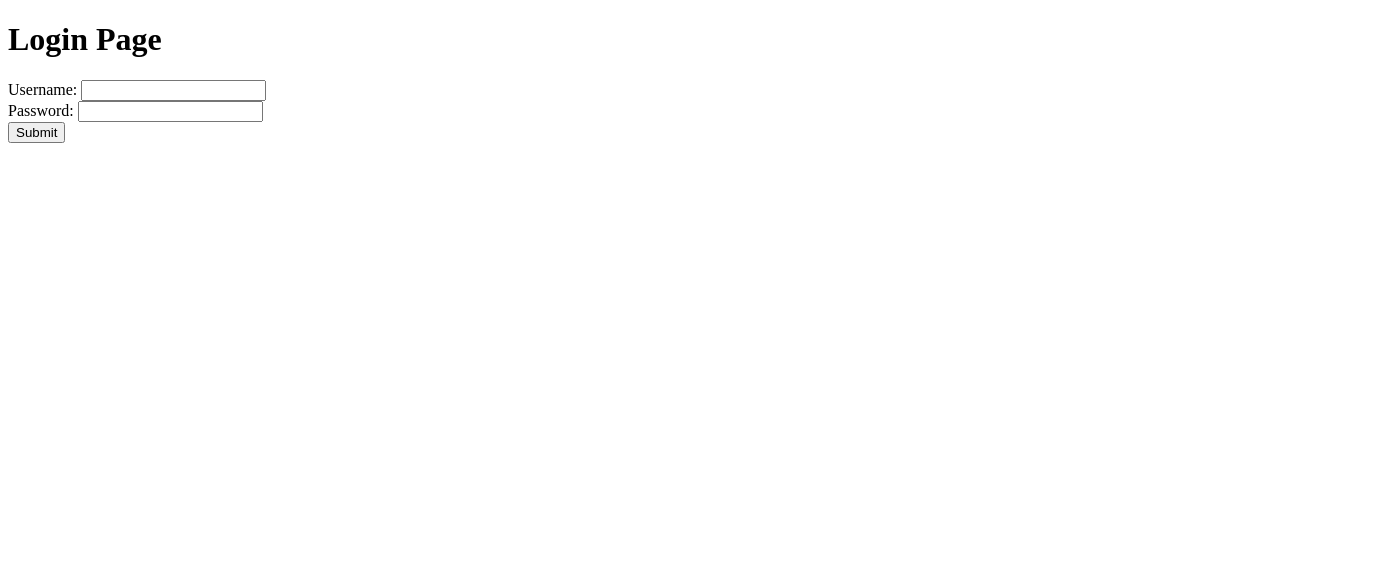
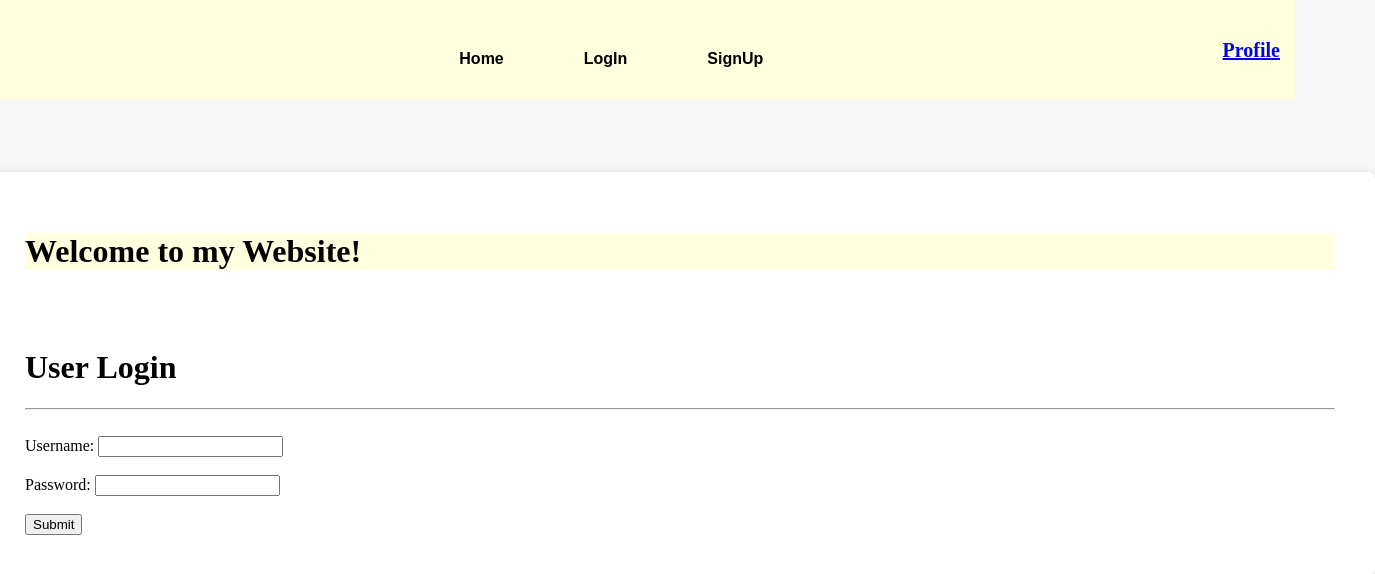
Before and after one commit to Xiyu-Serena-Wan/Xiyu-Qing-Assignment3, a React (Vite) app: page /login in a window 1280 px wide. Shown: the top 574 px of the page, 1375 px wide, since content can reach past the window. Built offline with nearby package versions, Linux system fonts and the light colour scheme.

Commit message:
basic layout

```diff
--- /dev/null
+++ b/src/Homepage.jsx
@@ -0,0 +1,18 @@
+import React from 'react';
+import Navbar from './components/NavBar';
+
+function Homepage() {
+  return (
+    <div>
+      <Navbar />
+      <br></br>
+      <br></br>
+
+      <div style={{display:'flex', justifyContent:'center'}}>
+      <h1>Welcome to my website</h1>
+      </div>
+    </div>
+  );
+}
+
+export default Homepage;
--- a/src/Login.jsx
+++ b/src/Login.jsx
@@ -1,14 +1,15 @@
 import axios from 'axios';
 import { useState } from 'react';
 import { useNavigate } from 'react-router';
+import './loginForm.css';
+import Navbar from './components/NavBar';
 
 function Login() {
-    const navigate = useNavigate()
+  const navigate = useNavigate();
 
   const [usernameState, setUsernameState] = useState('');
   const [passwordState, setPasswordState] = useState('');
   const [errorMsgState, setErrorMsgState] = useState('');
-
 
   async function onSubmit() {
     setErrorMsgState('');
@@ -21,6 +22,7 @@ function Login() {
       navigate('/pokemon');
     } catch (error) {
       setErrorMsgState(error.response.data);
+      console.log(error.response.data);
     }
   }
 
@@ -32,27 +34,48 @@ function Login() {
     setUsernameState(event.target.value);
   }
 
-
   return (
     <div>
-            <h1>Login Page</h1>
-          {errorMsgState && <h1>
-              {errorMsgState}
-          </h1>}
+      <Navbar />
+      <br></br>
+      <br></br>
+      <br></br>
+      <br></br>
+      <div className="container">
+        <h1 style={{ backgroundColor: 'lightyellow' }}>
+          Welcome to my Website!
+        </h1>
+        <br></br>
+        <br></br>
+        <h1>User Login</h1>
+        {errorMsgState && <h1>{errorMsgState}</h1>}
+        <hr></hr>
+        <br></br>
 
         <div>
           <div>
-                  <label>Username:</label> <input value={usernameState} onInput={(event) => updateUsername(event)}/>
+            <label>Username:</label>{' '}
+            <input
+              value={usernameState}
+              onInput={(event) => updateUsername(event)}
+            />
           </div>
+          <br></br>
           <div>
-                  <label>Password:</label> <input value={passwordState} onInput={(event) => updatePassword(event)}/>
+            <label>Password:</label>{' '}
+            <input
+              value={passwordState}
+              onInput={(event) => updatePassword(event)}
+            />
           </div>
+          <br></br>
           <div>
             <button onClick={() => onSubmit()}>Submit</button>
           </div>
         </div>
       </div>
-    )
+    </div>
+  );
 }
 
 export default Login;
--- a/src/Register.jsx
+++ b/src/Register.jsx
@@ -1,5 +1,7 @@
 import axios from 'axios';
 import { useState } from 'react';
+import Navbar from './components/NavBar';
+import './loginForm.css';
 
 function Register() {
   const [usernameState, setUsernameState] = useState('');
@@ -7,12 +9,11 @@ function Register() {
   const [verifyPasswordState, setVerifyPasswordState] = useState('');
   const [errorMsgState, setErrorMsgState] = useState('');
 
-
   async function onSubmit() {
-      setErrorMsgState('')
+    setErrorMsgState('');
     // verify password
-      if(verifyPasswordState !== passwordState) {
-        setErrorMsgState('Please verify passwords are the same :)')
+    if (verifyPasswordState !== passwordState) {
+      setErrorMsgState('Please verify passwords are the same :)');
       return;
     }
 
@@ -41,30 +42,50 @@ function Register() {
     setUsernameState(event.target.value);
   }
 
-
   return (
     <div>
+      <Navbar />
+      <div className="container">
         <h1>Register Page</h1>
-          {errorMsgState && <h1>
-              {errorMsgState}
-          </h1>}
+        {errorMsgState && <h1>{errorMsgState}</h1>}
+
+<hr></hr>
+        <div>
+          <div>
+            <br></br>
+            <label>Username:</label>{' '}
+            <input
+              value={usernameState}
+              onInput={(event) => updateUsername(event)}
+            />
+          </div>
+          <br></br>
 
           <div>
+            <label>Password:</label>{' '}
+            <input
+              value={passwordState}
+              onInput={(event) => updatePassword(event)}
+            />
+          </div>
+          <br></br>
+
           <div>
-                  <label>Username:</label> <input value={usernameState} onInput={(event) => updateUsername(event)}/>
+            <label>Verify Password:</label>{' '}
+            <input
+              value={verifyPasswordState}
+              onInput={(event) => updateVerifyPassword(event)}
+            />
           </div>
-              <div>
-                  <label>Password:</label> <input value={passwordState} onInput={(event) => updatePassword(event)}/>
-              </div>
-              <div>
-                  <label>Verify Password:</label> <input value={verifyPasswordState} onInput={(event) => updateVerifyPassword(event)}/>
-              </div>
+          <br></br>
+
           <div>
             <button onClick={() => onSubmit()}>Submit</button>
           </div>
         </div>
       </div>
-    )
+    </div>
+  );
 }
 
 export default Register;
--- /dev/null
+++ b/src/components/NavBar.css
@@ -0,0 +1,94 @@
+/* Navbar.css */
+
+.navbar {
+    display: flex;
+    justify-content: space-between;
+    align-items: center;
+    padding: 15px;
+    width: 100vw;
+    background-color: lightyellow;
+    color: rgb(153 153 153 / 100%);
+    font-size: 20px;
+    font-weight: bold;
+    height: 70px;
+  }
+
+  .links {
+    display: flex;
+    justify-content: center;
+    align-items: center;
+    flex: 1;
+  }
+
+  .links a {
+    text-decoration: none;
+    color: black;
+    font-family: Ubuntu, sans-serif;
+    margin: 0 40px;
+    margin-top: 18px;
+    font-size: 16px;
+  }
+
+  .buttons button {
+    background-color: rgb(0 26 155 / 100%);
+
+    /* Blue background color */
+    color: white; /* Text color */
+    border: none; /* Remove default button border */
+    padding: 10px 20px; /* Adjust padding for better appearance */
+    border-radius: 60px; /* Apply rounded corners */
+    cursor: pointer; /* Show pointer cursor on hover */
+    font-family: Ubuntu, sans-serif;
+    font-size: 16px;
+    width: 100px;
+    height: 40px;
+  }
+
+  .buttons button:hover {
+    background-color: rgb(45 70 197); /* Darker blue on hover */
+  }
+
+  .signIn {
+    color: white;
+  }
+
+  .logoImg {
+    width: 120px;
+    height: 120px;
+    margin-left: 40px;
+    margin-top: 10px;
+  }
+
+  @media screen and (min-width: 768px) and (max-width: 1024px) {
+    .links {
+      margin-right: 0;
+    }
+
+    .links a {
+      margin-left: 10px;
+      margin-right: 10px;
+    }
+
+    .buttons button {
+      padding: 7px; /* Adjust padding for better appearance */
+    }
+  }
+
+  @media screen and (max-width: 480px) {
+    .navbar {
+      font-size: 15px;
+    }
+
+    .links {
+      margin-right: 0;
+    }
+
+    .links a {
+      margin-left: 10px;
+      margin-right: 10px;
+    }
+
+    .buttons button {
+      padding: 7px; /* Adjust padding for better appearance */
+    }
+  }
--- /dev/null
+++ b/src/components/NavBar.jsx
@@ -0,0 +1,32 @@
+// Navbar.js
+import React from 'react';
+//import { FontAwesomeIcon } from "@fortawesome/react-fontawesome";
+//import { faUser } from "@fortawesome/free-solid-svg-icons";
+import './NavBar.css';
+
+// const logo = require('../../../assets/images/logoNest.png');
+
+const Navbar = () => {
+  return (
+    <div className="navbar">
+      {/* <img src={logo} alt="logoOfNest" className="logoImg" /> */}
+      <div className="links">
+        <a href="HomePage">Home</a>
+        <a href="login">LogIn</a>
+        <a href="/register">SignUp</a>
+        {/* <a href="/">RENT</a> */}
+      </div>
+      <div className="buttons">
+        {/* <button>
+          <a className="signIn" href="/App.js">
+            Sign In
+          </a>
+        </button>
+        &nbsp; */}
+        <a href="/account">Profile</a>
+      </div>
+    </div>
+  );
+};
+
+export default Navbar;
--- /dev/null
+++ b/src/loginForm.css
@@ -0,0 +1,19 @@
+body {
+  display: flex;
+  justify-content: center;
+  min-height: 100vh;
+  width: 100vw;
+  margin: 0;
+  background: #f7f7f7;
+}
+
+.container {
+  justify-content: center;
+  align-items: center;
+  width: 100%;
+  max-width: 100%;
+  padding: 40px;
+  box-shadow: 0 0 10px rgb(0 0 0 / 10%);
+  background: #fff;
+  border-radius: 8px;
+}
```
Also changed, not shown: src/main.jsx (+24 -19 lines). Lines whose indentation alone changed are shown as unchanged.
